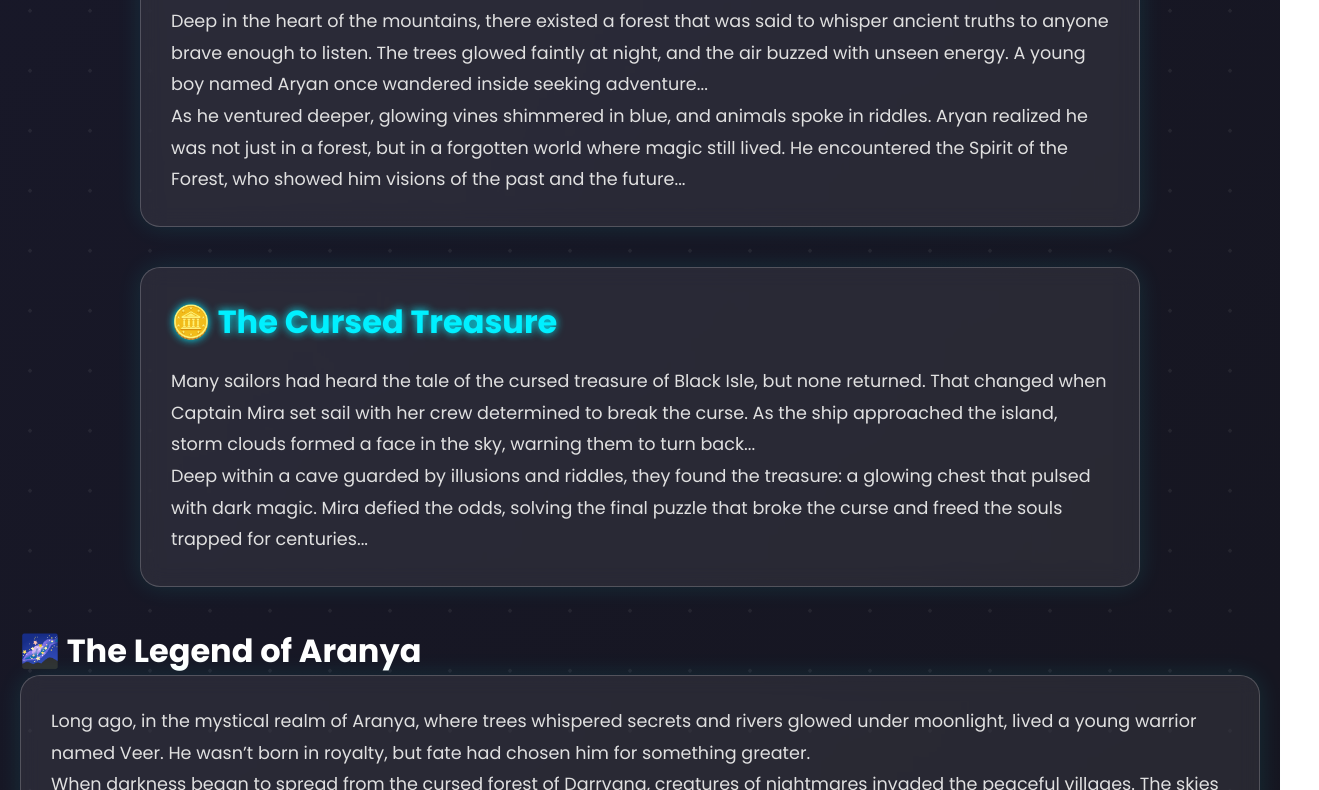
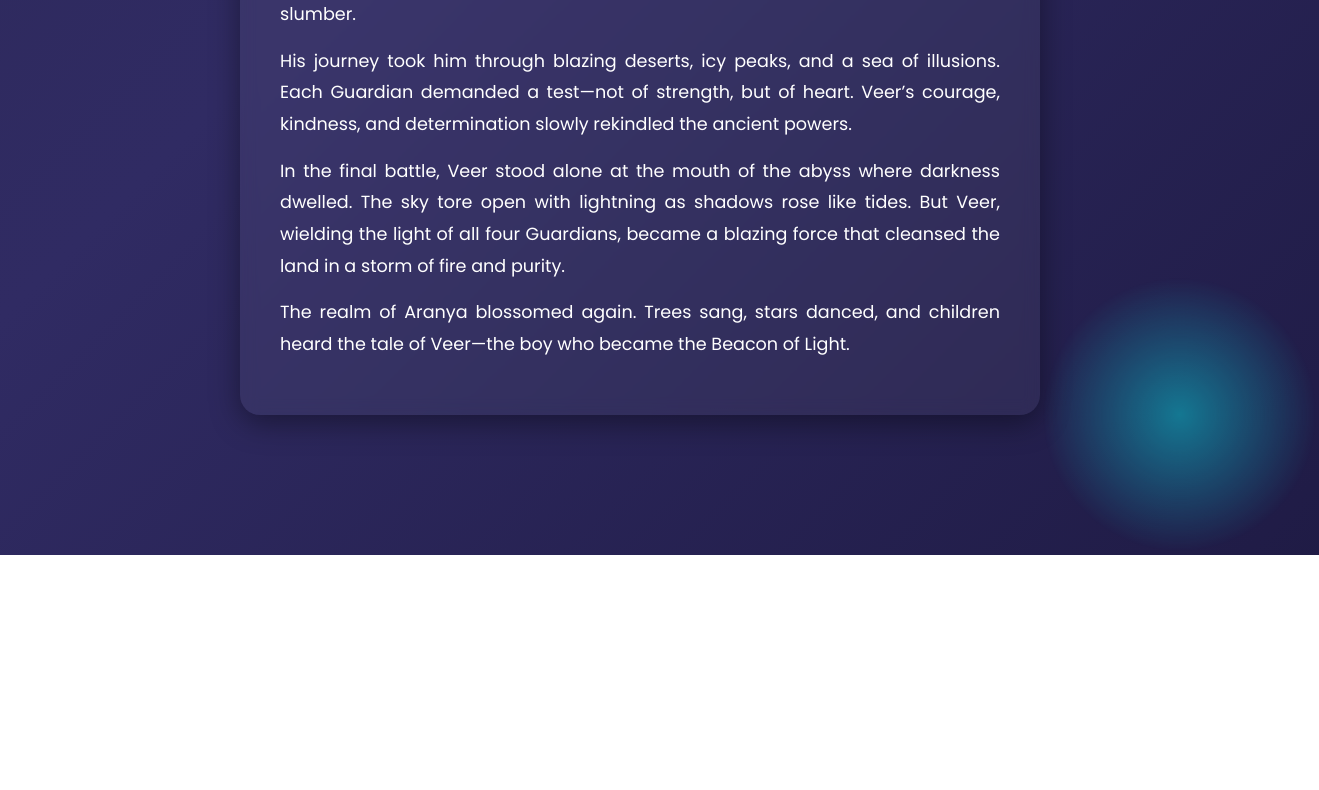
Before and after one commit to sumant123-sk/the-best-website-with-sumant, a plain HTML site: page book.html.html in a window 1280 px wide. Shown: the part 496-1286 px from the top of the page, 1319 px wide, since content can reach past the window. After the commit the page ends 1051 px from the top, so only its background shows below. Drawn offline with Linux system fonts and the light colour scheme.

Commit message:
Update book.html.html

```diff
--- a/book.html.html
+++ b/book.html.html
@@ -1,4 +1,4 @@
- <html>
+<!DOCTYPE html>
 <html lang="en">
 <head>
   <meta charset="UTF-8" />
@@ -10,7 +10,6 @@
       margin: 0; padding: 0;
       box-sizing: border-box;
     }
-
     body {
       font-family: 'Poppins', sans-serif;
       color: #fff;
@@ -22,244 +21,76 @@
       position: relative;
       overflow-x: hidden;
     }
-
     @keyframes bgAnimated {
       0% { background-position: 0% 50%; }
       50% { background-position: 100% 50%; }
       100% { background-position: 0% 50%; }
     }
-
     body::before, body::after {
-      content: "";
+      content: '';
       position: absolute;
-      top: 0; left: 0;
-      width: 100%; height: 100%;
-      background: radial-gradient(circle, rgba(255,255,255,0.1) 1px, transparent 1px);
-      background-size: 40px 40px;
-      z-index: 0;
-      pointer-events: none;
-      animation: floatDots 10s linear infinite;
+      width: 300px;
+      height: 300px;
+      background: radial-gradient(circle, rgba(0, 255, 255, 0.4), transparent 70%);
+      border-radius: 50%;
+      z-index: -1;
+      animation: pulse 8s ease infinite alternate;
     }
-
-    @keyframes floatDots {
-      0% { transform: translateY(0); }
-      50% { transform: translateY(-10px); }
-      100% { transform: translateY(0); }
+    body::before {
+      top: -50px;
+      left: -50px;
     }
-
+    body::after {
+      bottom: -50px;
+      right: -50px;
+      animation-delay: 4s;
+    }
+    @keyframes pulse {
+      from { transform: scale(0.9); }
+      to { transform: scale(1.1); }
+    }
     .story-container {
-      position: relative;
-      background: rgba(255, 255, 255, 0.08);
-      border: 1px solid rgba(255, 255, 255, 0.15);
+      max-width: 800px;
+      margin: 0 auto;
+      padding: 40px;
+      background: rgba(255, 255, 255, 0.05);
+      backdrop-filter: blur(8px);
       border-radius: 20px;
-      padding: 30px;
-      margin: 40px auto;
-      max-width: 850px;
-      backdrop-filter: blur(10px);
-      box-shadow: 0 0 20px rgba(0, 255, 255, 0.1);
-      transition: transform 0.3s ease, box-shadow 0.3s ease;
-      z-index: 1;
+      box-shadow: 0 8px 30px rgba(0, 0, 0, 0.4);
+      text-align: center;
+      margin-bottom: 40px;
     }
-
-    .story-container:hover {
-      transform: translateY(-5px);
-      box-shadow: 0 0 35px rgba(0, 255, 255, 0.5);
+    h1 {
+      font-size: 2.5rem;
+      margin-bottom: 20px;
+      color: #00ffff;
+      text-shadow: 0 0 15px #00ffff;
     }
-
-    .story-container h1 {
-      font-size: 2.3rem;
-      margin-bottom: 20px;
-      text-shadow: 0 0 15px #0ff;
+    h2 {
+      font-size: 1.8rem;
+      margin-bottom: 10px;
+      color: #ffcc00;
+      text-shadow: 0 0 10px #ffcc00;
     }
-
-    .story-container p {
+    p {
+      text-align: justify;
       line-height: 1.8;
+      margin-bottom: 15px;
       font-size: 1.1rem;
-      color: #e3e3e3;
-      margin-bottom: 15px;
-    }
-
-    .highlight {
-      color: #0ff;
-      font-weight: 700;
-    }
-
-    .glow-flash {
-      animation: glowPulse 2s infinite;
-      color: #ffcc00;
-      font-weight: bold;
-      text-shadow: 0 0 10px #fff;
-    }
-
-    @keyframes glowPulse {
-      0% { text-shadow: 0 0 5px #ff0; }
-      50% { text-shadow: 0 0 20px #ff0; }
-      100% { text-shadow: 0 0 5px #ff0; }
-    }
-
-    @media (max-width: 600px) {
-      .story-container {
-        padding: 20px;
-      }
-
-      .story-container h1 {
-        font-size: 1.6rem;
-      }
     }
   </style>
 </head>
 <body>
 
-  <!-- Keep your existing story HTML here -->
-  <!-- 👇 You already pasted stories above -->
-  <!-- Example: -->
   <div class="story-container">
-    <h1>📖 The Mysterious Forest</h1>
-    <p>
-      Long ago, deep in the heart of the <span class="highlight">Enchanted Valley</span>, there existed a forest where time stood still. The trees whispered ancient secrets...
-    </p>
-    <p>
-      As he ventured deeper, he met talking owls, glowing mushrooms...
-    </p>
-  </div><!DOCTYPE html>
-<html lang="en">
-<head>
-  <meta charset="UTF-8" />
-  <meta name="viewport" content="width=device-width, initial-scale=1.0"/>
-  <title>🌟 Animated Storybook</title>
-  <link href="https://fonts.googleapis.com/css2?family=Poppins:wght@400;700&display=swap" rel="stylesheet">
-  <style>
-    * {
-      margin: 0; padding: 0;
-      box-sizing: border-box;
-    }
-
-    body {
-      font-family: 'Poppins', sans-serif;
-      background: radial-gradient(circle at top left, #1e1e3f, #121212);
-      background-size: 400% 400%;
-      animation: gradientShift 20s ease infinite;
-      overflow-x: hidden;
-      color: white;
-      padding: 60px 20px;
-      position: relative;
-    }
-
-    @keyframes gradientShift {
-      0% {background-position: 0% 50%;}
-      50% {background-position: 100% 50%;}
-      100% {background-position: 0% 50%;}
-    }
-
-    body::before, body::after {
-      content: '';
-      position: absolute;
-      width: 100%;
-      height: 100%;
-      background-image: radial-gradient(circle, rgba(255,255,255,0.03) 2px, transparent 2px);
-      background-size: 60px 60px;
-      animation: floatStars 30s linear infinite;
-      z-index: 0;
-      pointer-events: none;
-    }
-
-    @keyframes floatStars {
-      0% {transform: translateY(0);}
-      50% {transform: translateY(-10px);}
-      100% {transform: translateY(0);}
-    }
-
-    .container {
-      position: relative;
-      z-index: 1;
-      max-width: 1000px;
-      margin: auto;
-    }
-
-    .story {
-      background: rgba(255, 255, 255, 0.08);
-      border: 1px solid rgba(255, 255, 255, 0.2);
-      border-radius: 20px;
-      padding: 30px;
-      margin-bottom: 40px;
-      backdrop-filter: blur(10px);
-      box-shadow: 0 0 25px rgba(0, 255, 255, 0.1);
-      transition: 0.3s ease;
-    }
-
-    .story:hover {
-      box-shadow: 0 0 40px rgba(0, 255, 255, 0.4);
-      transform: scale(1.01);
-    }
-
-    .story h2 {
-      font-size: 2rem;
-      color: #00f0ff;
-      margin-bottom: 20px;
-      text-shadow: 0 0 8px #00f0ff;
-    }
-
-    .story p {
-      font-size: 1.1rem;
-      line-height: 1.8;
-      color: #e0e0e0;
-    }
-
-    @media (max-width: 600px) {
-      .story h2 { font-size: 1.5rem; }
-      .story p { font-size: 1rem; }
-    }
-  </style>
-</head>
-<body>
-  <div class="container">
-
-    <div class="story">
-      <h2>🌲 The Forest of Whispers</h2>
-      <p>
-        Deep in the heart of the mountains, there existed a forest that was said to whisper ancient truths to anyone brave enough to listen. The trees glowed faintly at night, and the air buzzed with unseen energy. A young boy named Aryan once wandered inside seeking adventure...
-      </p>
-      <p>
-        As he ventured deeper, glowing vines shimmered in blue, and animals spoke in riddles. Aryan realized he was not just in a forest, but in a forgotten world where magic still lived. He encountered the Spirit of the Forest, who showed him visions of the past and the future...
-      </p>
-    </div>
-
-    <div class="story">
-      <h2>🪙 The Cursed Treasure</h2>
-      <p>
-        Many sailors had heard the tale of the cursed treasure of Black Isle, but none returned. That changed when Captain Mira set sail with her crew determined to break the curse. As the ship approached the island, storm clouds formed a face in the sky, warning them to turn back...
-      </p>
-      <p>
-        Deep within a cave guarded by illusions and riddles, they found the treasure: a glowing chest that pulsed with dark magic. Mira defied the odds, solving the final puzzle that broke the curse and freed the souls trapped for centuries...
-      </p>
-    </div>
-
-    <!-- You can duplicate the .story div above to add more stories -->
-
+    <h1>📚 The Beacon of Light</h1>
+    <p>In the mystical realm of Aranya, where ancient trees whispered secrets and rivers glowed under moonlight, lived a young warrior named Veer. He wasn’t born in royalty, but fate had chosen him for something greater.</p>
+    <p>When darkness began to spread from the cursed forest of Darrvana, creatures of nightmares invaded the peaceful villages. The skies turned crimson, and a chilling wind carried the cries of the helpless.</p>
+    <p>Guided by a glowing orb given by the seer Vyantra, Veer embarked on a quest to awaken the sleeping Guardians of Light. These elemental protectors—Agni, Varun, Vayu, and Dharti—once sealed the evil within Darrvana but had since faded into slumber.</p>
+    <p>His journey took him through blazing deserts, icy peaks, and a sea of illusions. Each Guardian demanded a test—not of strength, but of heart. Veer’s courage, kindness, and determination slowly rekindled the ancient powers.</p>
+    <p>In the final battle, Veer stood alone at the mouth of the abyss where darkness dwelled. The sky tore open with lightning as shadows rose like tides. But Veer, wielding the light of all four Guardians, became a blazing force that cleansed the land in a storm of fire and purity.</p>
+    <p>The realm of Aranya blossomed again. Trees sang, stars danced, and children heard the tale of Veer—the boy who became the Beacon of Light.</p>
   </div>
-</body>
-</html><div class="wave-bg"></div>
-
-<h1 class="glow">🌌 The Legend of Aranya</h1>
-
-<div class="story">
-  <p>Long ago, in the mystical realm of Aranya, where trees whispered secrets and rivers glowed under moonlight, lived a young warrior named Veer. He wasn’t born in royalty, but fate had chosen him for something greater.</p>
-
-  <p>When darkness began to spread from the cursed forest of Darrvana, creatures of nightmares invaded the peaceful villages. The skies turned crimson, and a chilling wind carried the cries of the helpless.</p>
-
-  <p>Guided by a glowing orb given by the seer Vyantra, Veer embarked on a quest to awaken the sleeping Guardians of Light. These elemental protectors—Agni, Varun, Vayu, and Dharti—once sealed the evil within Darrvana but had since faded into slumber.</p>
-
-  <p>His journey took him through blazing deserts, icy peaks, and a sea of illusions. Each Guardian demanded a test—not of strength, but of heart. Veer’s courage, kindness, and determination slowly rekindled the ancient powers.</p>
-
-  <p>In the final battle, Veer stood alone at the mouth of the abyss where darkness dwelled. The sky tore open with lightning as shadows rose like tides. But Veer, wielding the light of all four Guardians, became a blazing force that cleansed the land in a storm of fire and purity.</p>
-
-  <p>The realm of Aranya blossomed again. Trees sang, stars danced, and children heard the tale of Veer—the boy who became the Beacon of Light.</p>
-</div>
-
-
-
-  <!-- ✅ Insert all the other .story-container blocks here (like you pasted above) -->
-  <!-- All your 10+ stories are supported with this layout -->
 
 </body>
 </html>
```
